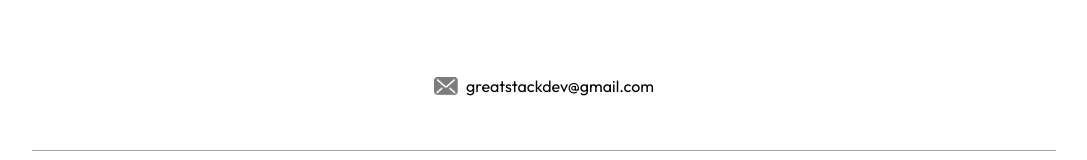
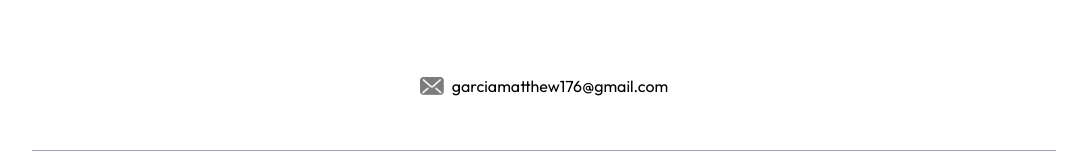
Before and after one commit to Matthew-Garcia/Matthew-Garcia-Portfolio2, a Next.js app: page / in a window 1280 px wide. Shown: the part 3981-4141 px from the top of the page, without its empty margins (96-1183 px from the left). Built offline with nearby package versions, Linux system fonts and the light colour scheme; a web font is replaced by a local one.

Commit message:
Update Footer.jsx

```diff
--- a/components/Footer.jsx
+++ b/components/Footer.jsx
@@ -10,7 +10,7 @@ const Footer = ({isDarkMode}) => {
 
         <div className='w-max flex items-center gap-2 mx-auto'>
             <Image src={isDarkMode ? assets.mail_icon_dark : assets.mail_icon} alt='' className='w-6'/>
-            greatstackdev@gmail.com
+            garciamatthew176@gmail.com
         </div>
       </div>
 
```
